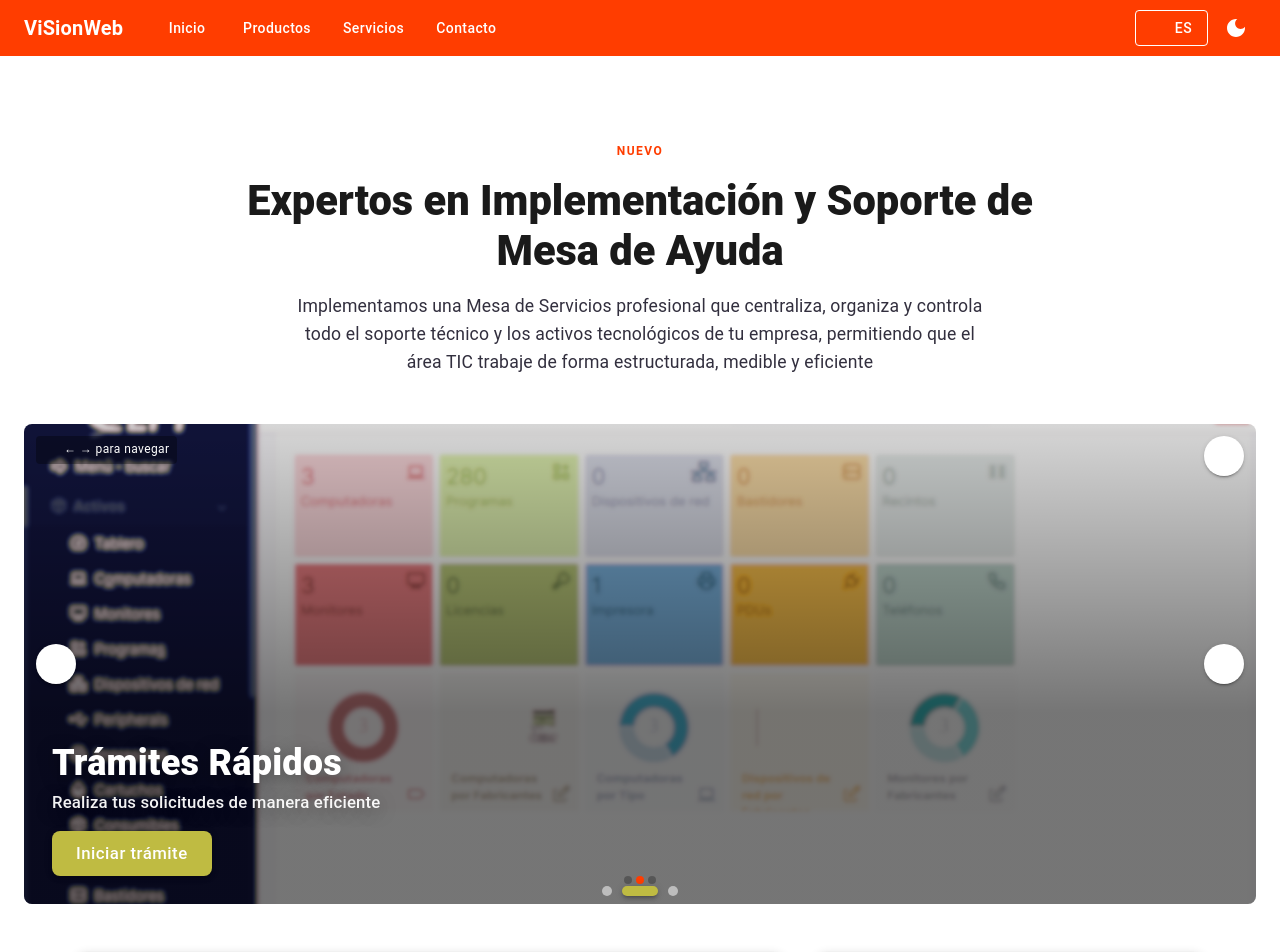
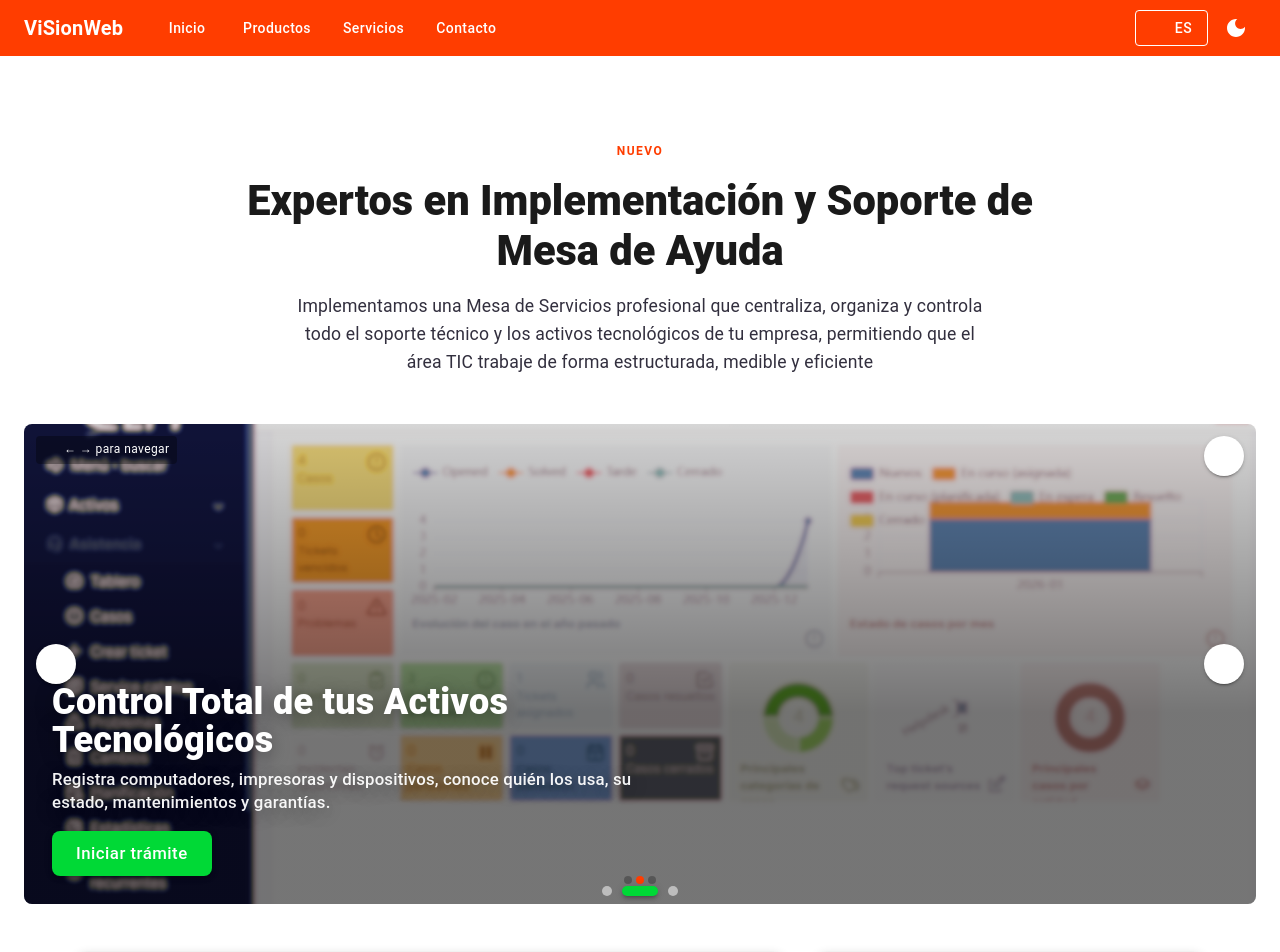
Before and after one commit to Andres12345-debug/visionwebayuda, a React (Create React App) app: page / in a window 1280 px wide. Shown: the top 952 px of the page. Built offline with nearby package versions, Linux system fonts and the light colour scheme; some icons are missing.

Commit message:
Cambioos en nuevas secciones

```diff
--- a/src/app/public/components/ImageCarousel.tsx
+++ b/src/app/public/components/ImageCarousel.tsx
@@ -31,20 +31,20 @@ type ImageCarouselProps = {
 const DEFAULT_SLIDES: Slide[] = [
   {
     src: require("../../../assets/img/welcome/glpiWelcomeCarrucel.png"),
-    title: "Bienvenidos a la Alcaldía Mayor de Tunja",
-    caption: "Aquí encontrarás todos los servicios y trámites en línea",
+    title: "Soporte Técnico Organizado y Bajo Control",
+    caption: "Centraliza todas las solicitudes en un solo sistema, asigna casos a los técnicos y lleva historial completo de cada atención.",
     ctaText: "Saber más",
   },
   {
-    src: require("../../../assets/img/welcome/glpiWelcomeCarrucel.png"),
-    title: "Trámites Rápidos",
-    caption: "Realiza tus solicitudes de manera eficiente",
+    src: require("../../../assets/img/welcome/glpiWelcomeCarrucel2.png"),
+    title: "Control Total de tus Activos Tecnológicos",
+    caption: "Registra computadores, impresoras y dispositivos, conoce quién los usa, su estado, mantenimientos y garantías.",
     ctaText: "Iniciar trámite",
   },
   {
-    src: require("../../../assets/img/welcome/glpiWelcomeCarrucel.png"),
-    title: "Participa en la Comunidad",
-    caption: "Noticias, eventos y más",
+    src: require("../../../assets/img/welcome/glpiWelcomeCarrucel2.png"),
+    title: "Gestión TIC Medible y Profesional",
+    caption: "Obtén métricas, tiempos de respuesta, reportes y niveles de satisfacción para mejorar continuamente el servicio.",
     ctaText: "Ver eventos",
   },
 ];
--- a/src/app/public/components/ProductCollage.tsx
+++ b/src/app/public/components/ProductCollage.tsx
@@ -7,6 +7,8 @@ import {
   Button,
   Chip,
 } from "@mui/material";
+
+import trabajadorFeliz from "../../../assets/img/welcome/TrabajadorFeliz.png";
 
 const products = [
   {
@@ -31,7 +33,7 @@ const products = [
     title: "AirPods Pro 3",
     desc1: "La mejor cancelación activa de ruido in-ear del mundo.",
     desc2: "Desde $1.279.000",
-    img: "https://mac-center.com/cdn/shop/files/AirPods_Pro_3_PDP_Image_Position_1__en-US_9cba20da-dd89-49be-b0d1-27a82db55968.webp?v=1757471246&width=235",
+    img: trabajadorFeliz,
     link: "https://mac-center.com/products/airpods-pro-3-mfhp4am-a",
   },
 ];
--- a/src/app/shared/theme/ThemeConext.tsx
+++ b/src/app/shared/theme/ThemeConext.tsx
@@ -44,7 +44,7 @@ export const ThemeContextProvider = ({ children }: { children: ReactNode }) => {
             main: "#ff3d00", // azul personalizado
           },
           secondary: {
-            main: "#bfbb42ff", // azul personalizado BOTON
+            main: "#00d936ff", // azul personalizado BOTON
           },
           text: {
             primary: mode === "light" ? "#1a1a1a" : "#ffffff" + " !important",   // color principal del texto
```
Also changed, not shown: src/assets/img/welcome/TrabajadorFeliz.png (added), src/assets/img/welcome/glpiWelcomeCarrucel2.png (added).
